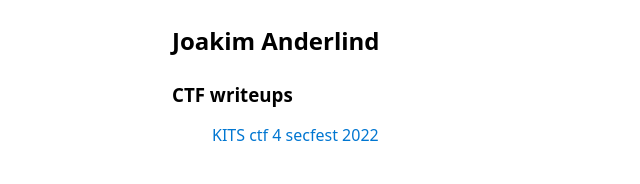
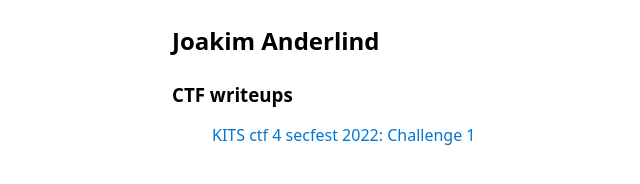
Before and after one commit to Deltaphish/deltaphish.github.io, a plain HTML site: page index.html in a window 1280 px wide. Shown: the whole page, without its empty margins (68-708 px from the left). Drawn offline with nearby package versions, Linux system fonts and the light colour scheme.

Commit message:
fix link

```diff
--- a/index.html
+++ b/index.html
@@ -9,7 +9,7 @@
     <h2>Joakim Anderlind</h2>
     <h3>CTF writeups</h3>
     <ul>
-      <a href="/kitsctf_4_secfest">KITS ctf 4 secfest 2022</a>
+      <a href="/kitsctf_4_secfest/challenge_01.html">KITS ctf 4 secfest 2022: Challenge 1</a>
     </ul>
   </body>
 </html>
```
